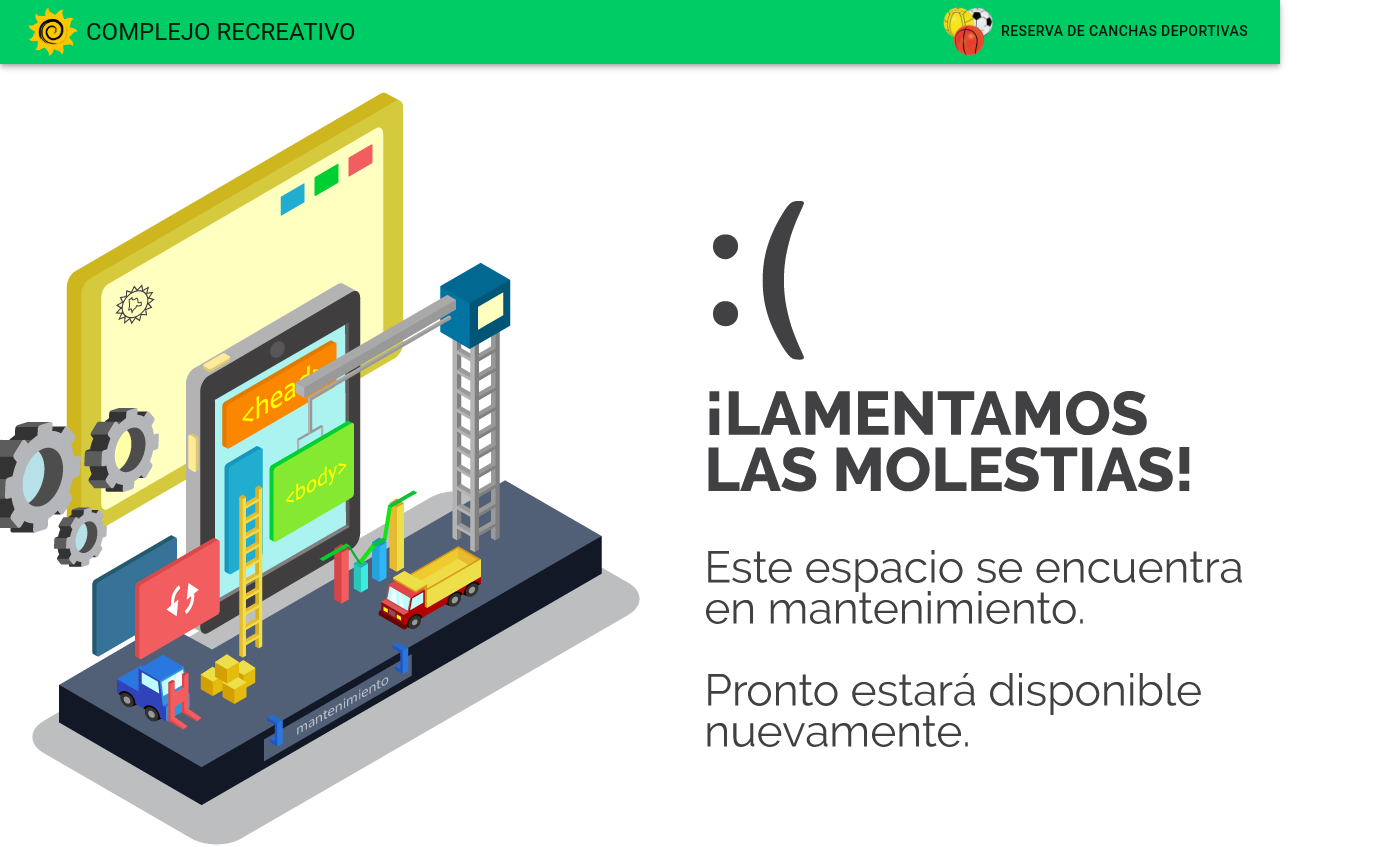
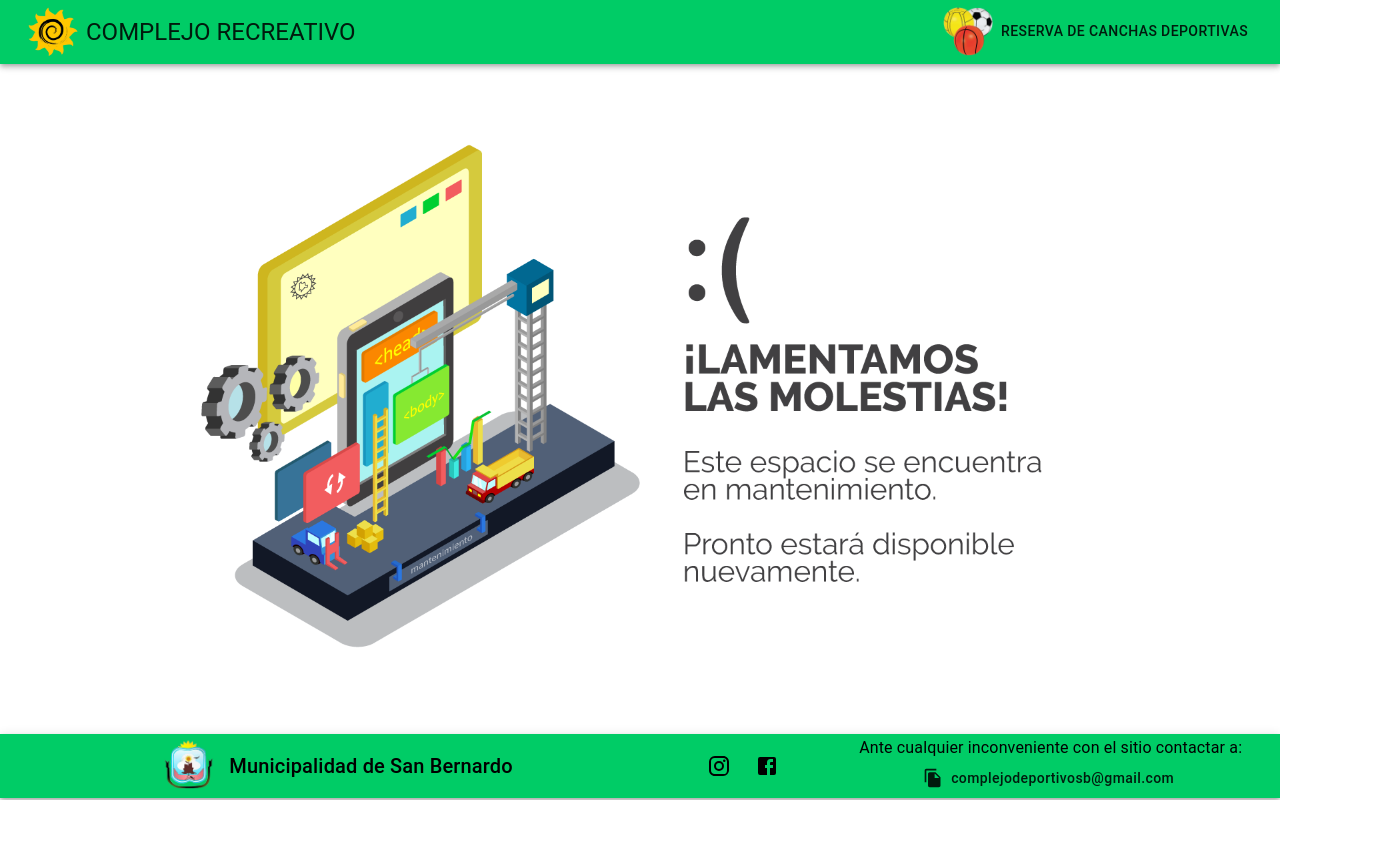
Before and after one commit to Instyc/proyecto-piletas, a React (Create React App) app: page / in a window 1280 px wide. Shown: the top 847 px of the page, 1390 px wide, since content can reach past the window. After the commit the page ends 800 px from the top, so only its background shows below. Built offline with nearby package versions, Linux system fonts and the light colour scheme.

Commit message:
Ajuste de imagen de mantenimiento

```diff
--- a/src/App.js
+++ b/src/App.js
@@ -62,9 +62,11 @@ function App() {
         <Nav setusuario={setusuario} usuario={usuario}/>
         <Switch>
           {/*<Route exact path={"/"}><Formulario ruta={ruta}/></Route>*/}
-          <Route exact path={"/"}><div className={classes.fondo2} style={{margin:"auto"}}>
-              <img src="mantenimiento.png" alt=""></img>
-            </div></Route>
+          <Route exact path={"/"}>
+            <div className={classes.fondo2} style={{margin:"auto"}}>
+              <img src="mantenimiento.png" width="100%" alt=""></img>
+            </div>
+          </Route>
           <Route exact path={"/deporte"}><Deporte ruta={ruta}/></Route>
           <Route path={"/sesion"}>{usuario.jwt!==""?<Redirect to={"/listar"} />:<Sesion ruta={ruta} setusuario={setusuario}/>}</Route>
           <Route path={"/listar"}>{aux && usuario.jwt===""?<Redirect to={"/"} />:<Listado usuario={usuario} ruta={ruta}/>}</Route>
```
Also changed, not shown: 1 other file (tests, documents, lock files or other folders).
